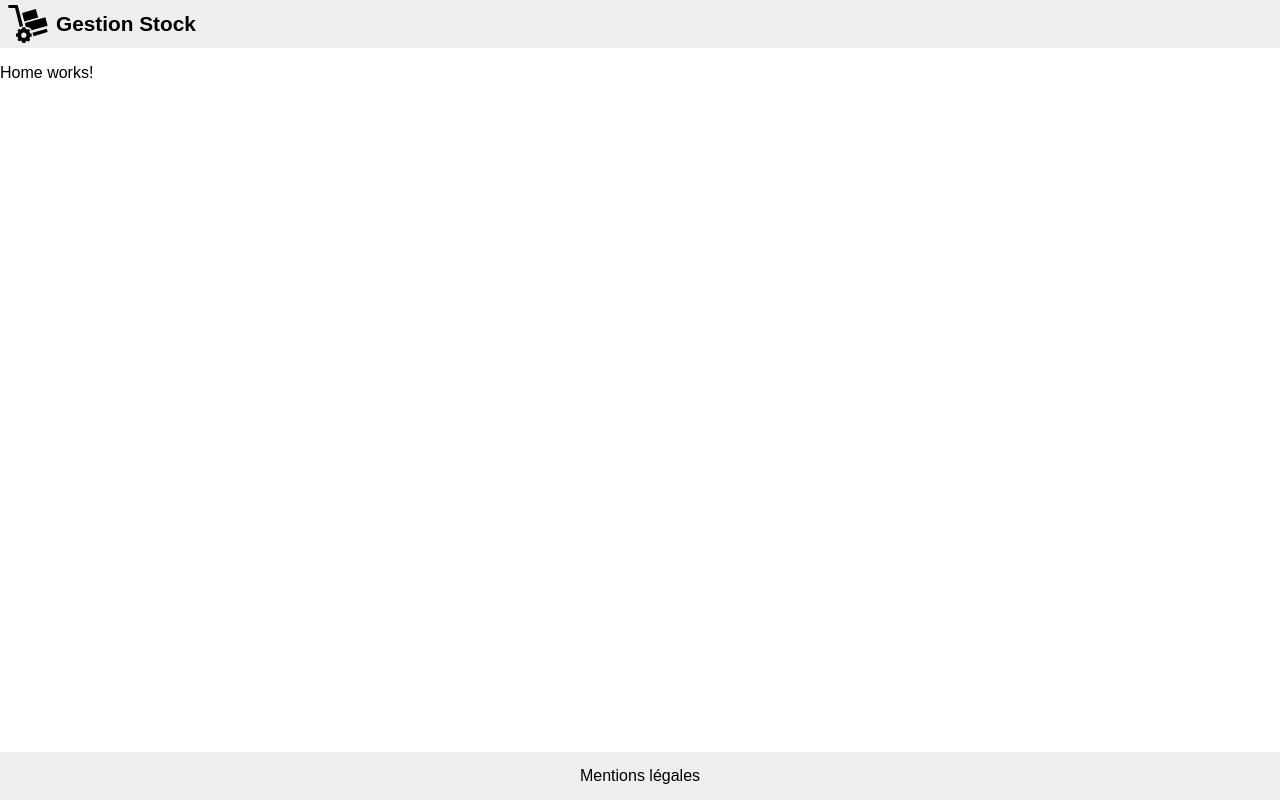
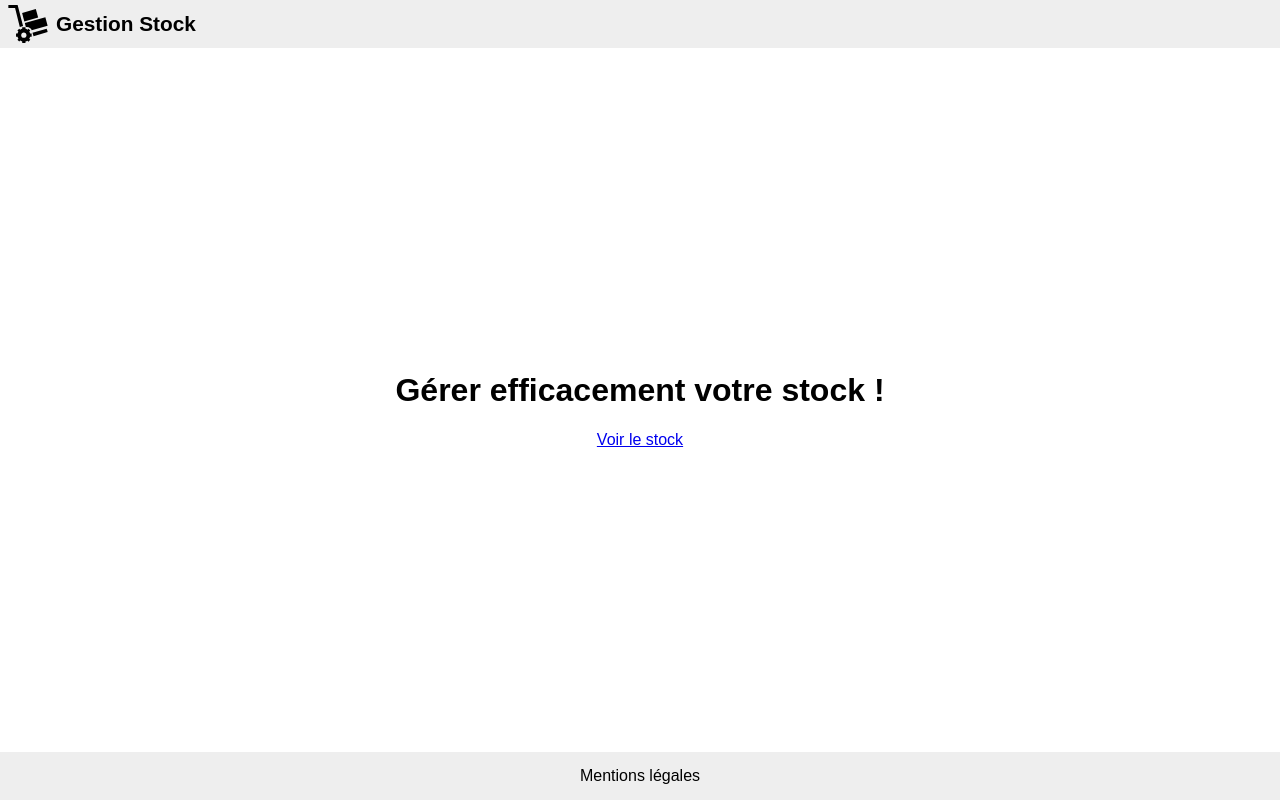
Before and after one commit to jlg-formation/vjs-mai-2023, a Vue app in the folder front/: page / in a window 1280 px wide. Built offline with nearby package versions, Linux system fonts and the light colour scheme.

Commit message:
dev: added css for home

```diff
--- a/front/src/components/layout/BodyLayout.vue
+++ b/front/src/components/layout/BodyLayout.vue
@@ -9,5 +9,7 @@
 <style scoped lang="scss">
 div.body {
   flex: 1;
+  display: flex;
+  flex-flow: column;
 }
 </style>
--- a/front/src/views/HomeView.vue
+++ b/front/src/views/HomeView.vue
@@ -2,6 +2,18 @@
 
 <template>
   <main>
-    <p>Home works!</p>
+    <h1>Gérer efficacement votre stock !</h1>
+    <a href="#" class="button">Voir le stock</a>
   </main>
 </template>
+
+<style scoped lang="scss">
+main {
+  flex: 1;
+  display: flex;
+  flex-flow: column;
+
+  align-items: center;
+  justify-content: center;
+}
+</style>
```
